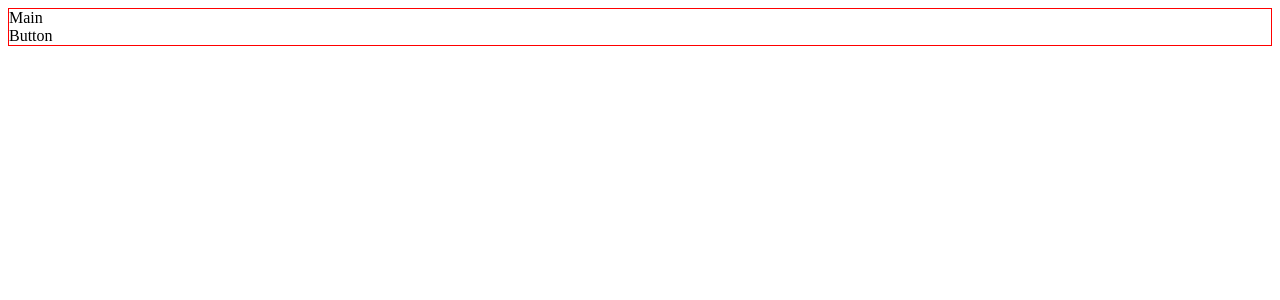
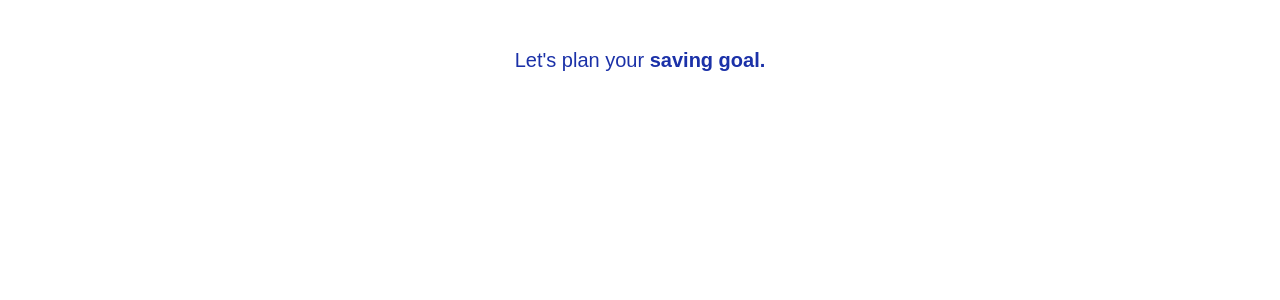
Before and after one commit to ArtemAnikin/ArtemAnikin.github.io, a React (Create React App) app: page / in a window 1280 px wide. Shown: the top 300 px of the page. Built offline with nearby package versions, Linux system fonts and the light colour scheme.

Commit message:
add main page

```diff
--- a/src/components/pages/Main/Main.module.scss
+++ b/src/components/pages/Main/Main.module.scss
@@ -1,3 +1,30 @@
-.main{
-  border: 1px solid red;
+strong{
+  @import url('https://fonts.googleapis.com/css2?family=Work+Sans:wght@600&display=swap');
+  font-family: 'Rubik', sans-serif;
+  font-style: normal;
 }
+
+.wrapper{
+  box-sizing: border-box;
+  max-width: 560px;
+  width: 100%;
+  display: flex;
+  flex-direction: column;
+  justify-content: center;
+  margin: 48px auto 0;
+  & .title{
+    font-family: 'Work Sans', sans-serif;
+    font-style: normal;
+    font-weight: 400;
+    font-size: 20px;
+    line-height: 120%;
+
+    color: #1B31A8;
+    max-width: 560px;
+    text-align: center;
+
+    >span{
+      font-weight: 600!important;
+    }
+  }
+}
--- a/src/components/pages/Main/Main.tsx
+++ b/src/components/pages/Main/Main.tsx
@@ -1,15 +1,16 @@
 import { FC } from 'react'
-
-import Button from 'components/ui/Button/Button'
 
 import styles from './Main.module.scss'
 
 const Main: FC = () => {
 	return (
-		<div className={styles.main}>
-			Main
-			<Button />
-		</div>
+		<>
+			<div className={styles.wrapper} data-testid='Home-wrapper'>
+				<div className={styles.title}>
+					Let&apos;s plan your <strong> saving goal.</strong>
+				</div>
+			</div>
+		</>
 	)
 }
 
```
